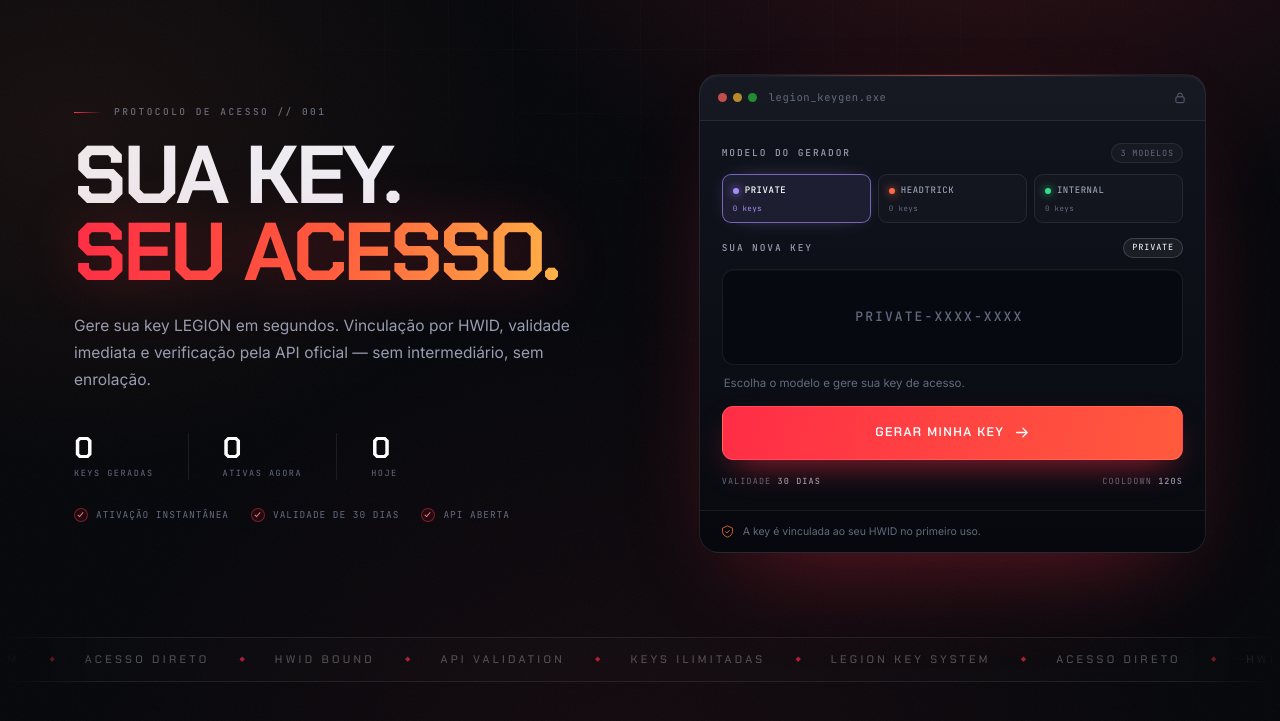
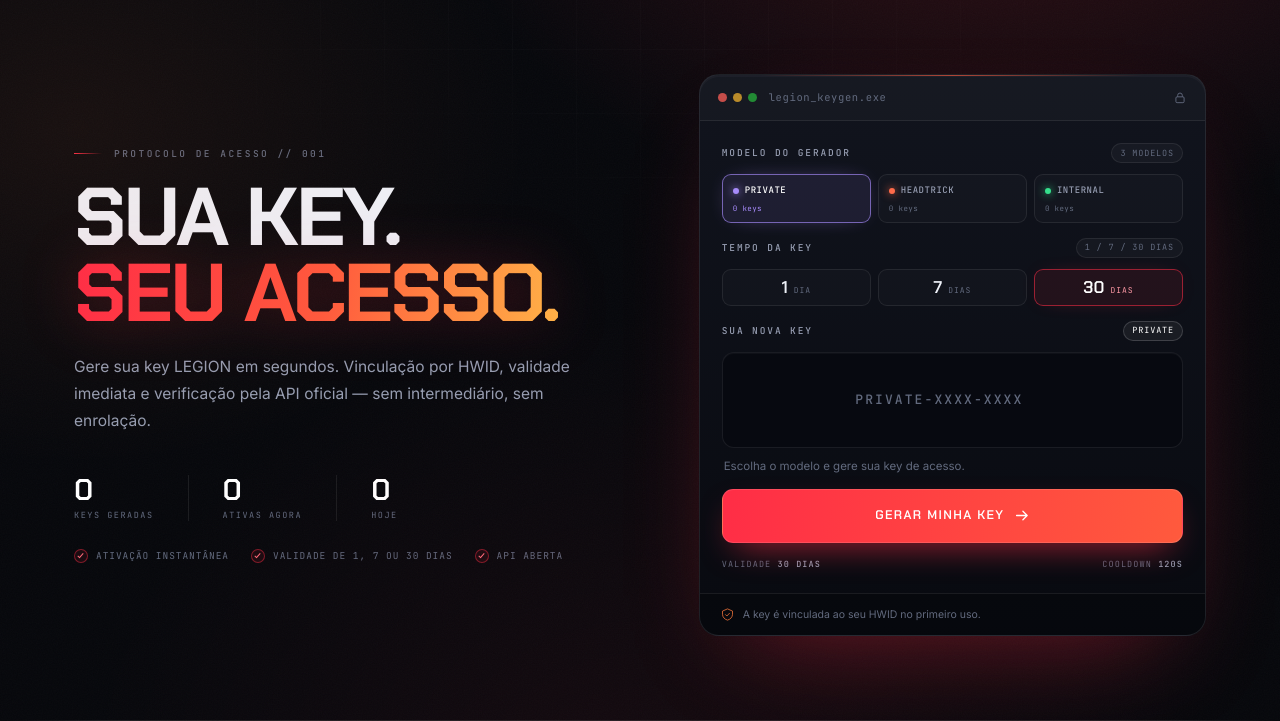
Before and after one commit to nickhorn-system/LEGION-TESTE, a website: page public/index.html in a window 1280 px wide. Shown: the part 79-800 px from the top of the page. Drawn offline with Linux system fonts and the light colour scheme; no server answers.

Commit message:
feat: adiciona duracao de key de 1, 7 ou 30 dias no gerador

```diff
--- a/public/app.js
+++ b/public/app.js
@@ -23,12 +23,14 @@
       apiBase: '',
       publicUrl: '',
       models: FALLBACK_MODELS,
+      durations: [1, 7, 30],
       cooldownSeconds: 120,
       defaultDurationDays: 30,
       maintenance: false,
       version: '1.0.0',
     },
     model: 'private',
+    duration: 30,
     busy: false,
     cooldown: { until: 0, total: 0, timer: null, scramble: null },
   };
@@ -56,6 +58,7 @@
     year: $('#year'),
     modelGrid: $('#modelGrid'),
     modelChip: $('#modelChip'),
+    durationGrid: $('#durationGrid'),
   };
 
   /* ---------------------------------------------------------------- utils */
@@ -112,6 +115,41 @@
 
   function currentModel() {
     return modelById(state.model);
+  }
+
+  function durations() {
+    const list = Array.isArray(state.cfg.durations)
+      ? state.cfg.durations.map((value) => Number(value)).filter((value) => value > 0)
+      : [];
+    return list.length ? list : [1, 7, 30];
+  }
+
+  function durationListLabel() {
+    const list = durations();
+    const last = list[list.length - 1];
+    const prefix = list.slice(0, -1).join(', ');
+    const unit = last === 1 ? 'dia' : 'dias';
+    return prefix ? `${prefix} ou ${last} ${unit}` : `${last} ${unit}`;
+  }
+
+  function selectDuration(days, options = {}) {
+    const value = Number(days);
+    if (!durations().includes(value)) return false;
+
+    state.duration = value;
+    $$('.duration-card').forEach((card) => {
+      const active = Number(card.dataset.duration) === value;
+      card.classList.toggle('is-active', active);
+      card.setAttribute('aria-checked', active ? 'true' : 'false');
+    });
+
+    if (els.metaDuration) {
+      els.metaDuration.textContent = humanDuration(value);
+    }
+    if (!options.silent) {
+      showMessage(`Tempo de ${humanDuration(value)} selecionado. Gere sua key.`, '');
+    }
+    return true;
   }
 
   /* ---------------------------------------------------------------- toast */
@@ -216,9 +254,6 @@
     });
     document.title = `${state.cfg.brand} — Key System`;
 
-    if (els.metaDuration) {
-      els.metaDuration.textContent = humanDuration(state.cfg.defaultDurationDays);
-    }
     if (els.metaCooldown) {
       els.metaCooldown.textContent =
         state.cfg.cooldownSeconds > 0 ? `${state.cfg.cooldownSeconds}s` : 'sem espera';
@@ -226,15 +261,18 @@
 
     const heroDuration = $('#heroDuration');
     if (heroDuration) {
-      heroDuration.textContent =
-        state.cfg.defaultDurationDays > 0
-          ? `Validade de ${state.cfg.defaultDurationDays} dias`
-          : 'Validade vitalícia';
+      heroDuration.textContent = `Validade de ${durationListLabel()}`;
     }
 
     renderModelAvailability();
     const active = models().find((model) => model.id === state.model);
     if (active && active.enabled !== false) selectModel(active.id, { silent: true });
+
+    const durationOptions = durations();
+    const preferredDuration = durationOptions.includes(Number(state.cfg.defaultDurationDays))
+      ? Number(state.cfg.defaultDurationDays)
+      : durationOptions[durationOptions.length - 1];
+    selectDuration(preferredDuration, { silent: true });
 
     const endpoint = validationUrl();
     if (els.endpointText) els.endpointText.textContent = endpoint;
@@ -482,7 +520,7 @@
       const response = await fetch(apiUrl('/api/generate'), {
         method: 'POST',
         headers: { 'Content-Type': 'application/json' },
-        body: JSON.stringify({ source: 'web', model: state.model }),
+        body: JSON.stringify({ source: 'web', model: state.model, durationDays: state.duration }),
       });
       const data = await response.json().catch(() => ({}));
 
@@ -506,6 +544,7 @@
       }
 
       const generated = modelById(data.model || state.model);
+      if (data.durationDays) selectDuration(data.durationDays, { silent: true });
       window.setTimeout(() => revealKey(data.key), 420);
       showMessage(
         data.durationDays > 0
@@ -545,6 +584,14 @@
       });
     }
 
+    if (els.durationGrid) {
+      els.durationGrid.addEventListener('click', (event) => {
+        const card = event.target.closest('[data-duration]');
+        if (!card) return;
+        selectDuration(card.dataset.duration);
+      });
+    }
+
     els.copyKeyBtn.addEventListener('click', async () => {
       const key = els.keyText.textContent.trim();
       if (!key || els.copyKeyBtn.disabled) return;
--- a/public/index.html
+++ b/public/index.html
@@ -118,6 +118,23 @@
                 <span class="model-card__name">INTERNAL</span>
               </span>
               <span class="model-card__count" data-model-count="internal">0 keys</span>
+            </button>
+          </div>
+
+          <div class="field-row">
+            <span class="field-label">Tempo da key</span>
+            <span class="chip">1 / 7 / 30 dias</span>
+          </div>
+
+          <div class="duration-grid" id="durationGrid" role="radiogroup" aria-label="Duração da key">
+            <button class="duration-card" type="button" data-duration="1" role="radio" aria-checked="false">
+              <b>1</b><span>dia</span>
+            </button>
+            <button class="duration-card" type="button" data-duration="7" role="radio" aria-checked="false">
+              <b>7</b><span>dias</span>
+            </button>
+            <button class="duration-card is-active" type="button" data-duration="30" role="radio" aria-checked="true">
+              <b>30</b><span>dias</span>
             </button>
           </div>
 
--- a/public/styles.css
+++ b/public/styles.css
@@ -838,6 +838,61 @@
   background: rgba(255, 255, 255, 0.055);
 }
 
+/* duração da key */
+.duration-grid {
+  display: grid;
+  grid-template-columns: repeat(3, minmax(0, 1fr));
+  gap: 7px;
+  margin-bottom: 15px;
+}
+
+.duration-card {
+  display: flex;
+  align-items: baseline;
+  justify-content: center;
+  gap: 6px;
+  padding: 9px 8px;
+  border: 1px solid var(--line);
+  border-radius: 9px;
+  background: rgba(255, 255, 255, 0.02);
+  transition: border-color 0.2s, background 0.2s, box-shadow 0.2s;
+}
+
+.duration-card:hover {
+  border-color: var(--line-strong);
+  background: rgba(255, 255, 255, 0.045);
+}
+
+.duration-card b {
+  font-family: var(--font-display);
+  font-size: 17px;
+  font-weight: 600;
+  line-height: 1;
+  color: var(--text);
+}
+
+.duration-card span {
+  font-family: var(--font-mono);
+  font-size: 8px;
+  letter-spacing: 0.12em;
+  text-transform: uppercase;
+  color: var(--dim);
+}
+
+.duration-card.is-active {
+  border-color: rgba(255, 45, 70, 0.55);
+  background: rgba(255, 45, 70, 0.09);
+  box-shadow: 0 0 22px -14px rgba(255, 45, 70, 0.8);
+}
+
+.duration-card.is-active b {
+  color: #fff;
+}
+
+.duration-card.is-active span {
+  color: #ff9aa6;
+}
+
 .field-label {
   font-family: var(--font-mono);
   font-size: 9.5px;
```
Also changed, not shown: server.js (+22 -2 lines), README.md.
